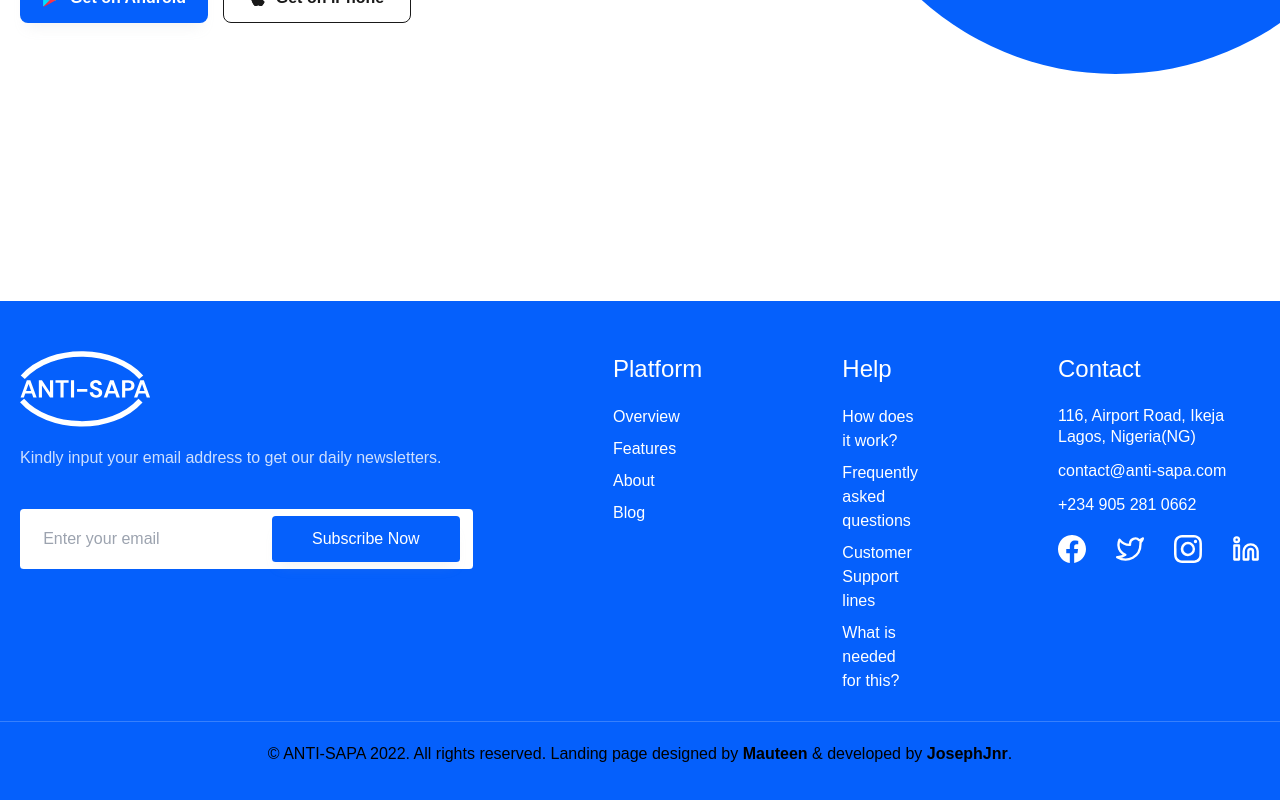
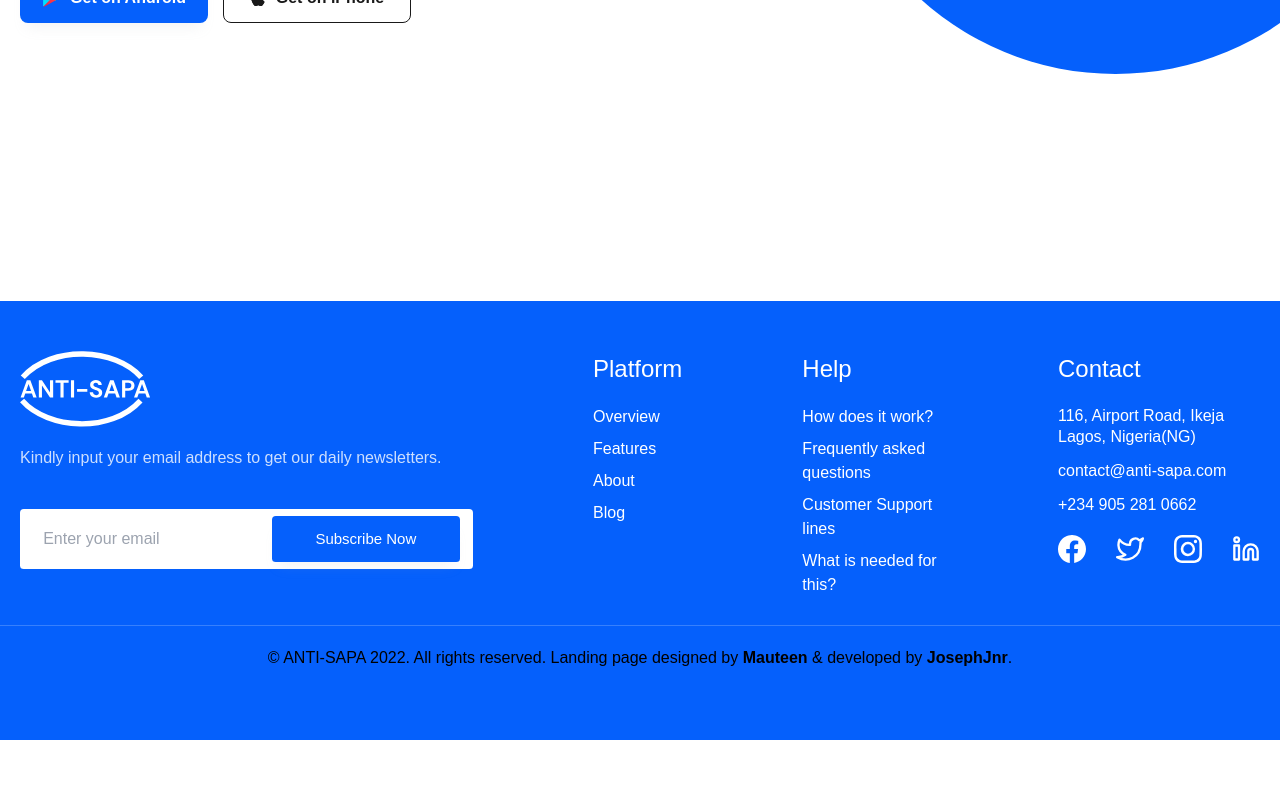
Before and after one commit to Joseph-Jnr/anti-sapa, a React (Create React App) app: page / in a window 1280 px wide. Shown: the part 3779-4579 px from the top of the page. After the commit the page ends 4519 px from the top, so only its background shows below. Built offline with nearby package versions, Linux system fonts and the light colour scheme.

Commit message:
form fix

```diff
--- a/src/components/footer/Footer.jsx
+++ b/src/components/footer/Footer.jsx
@@ -20,6 +20,13 @@ const Footer = () => {
     return () => window.removeEventListener("resize", updateMedia);
   });
 
+  const [name, setName] = useState("");
+
+  const handleSubmit = (event) => {
+    event.preventDefault();
+    alert(`Hey ${name}, thanks for subscribing`)
+  }
+
   return (
     <footer>
       <div className="footer container">
@@ -33,10 +40,15 @@ const Footer = () => {
               </a>
             </div>
             <p>Kindly input your email address to get our daily newsletters.</p>
-            <form>
+            <form onSubmit={handleSubmit}>
               <div className="input-group">
-                <input type="email" placeholder='Enter your email' />
-                <Button icon={''} text={ isDesktop ? 'Subscribe Now' : <HiPaperAirplane size={23} /> } btnClass={'btn-primary'} href={'#'} />
+                <input type="email" placeholder='Enter your email' value={name} onChange={(e) => setName(e.target.value)} />
+                <button type="submit" className='btn btn-primary'>
+                  { isDesktop ? 'Subscribe Now' : <HiPaperAirplane size={23} /> }
+                </button>
+                {/* <button type="submit">
+                  <Button icon={''} text={ isDesktop ? 'Subscribe Now' : <HiPaperAirplane size={23} /> } btnClass={'btn-primary'} href={''} />
+                </button> */}
               </div>
             </form>
           </div>
--- a/src/components/footer/footer.css
+++ b/src/components/footer/footer.css
@@ -6,7 +6,7 @@ footer {
 .top-footer {
     display: flex;
     justify-content: center;
-    gap: 140px;
+    gap: 120px;
 }
 
 .top-footer .col_1 p {
@@ -44,11 +44,12 @@ footer {
     outline: none;
 }
 
-.top-footer .input-group a {
+.top-footer .input-group button {
     font-weight: 100;
     margin-right: -10px;
     border-radius: 3.85807px;
     height: 46px;
+    font-size: 15px;
 }
 
 .quick-link h4 {
@@ -125,7 +126,10 @@ footer {
         width: 60%;
     }
 
-    .top-footer .input-group a {
+    .top-footer .input-group button {
+        display: flex;
+        justify-content: center;
+        align-items: center;
         margin-left: -46px;
         width: 110px;
     }
--- a/src/index.css
+++ b/src/index.css
@@ -16,7 +16,6 @@ body {
   font-family: 'DM Sans', sans-serif;
   -webkit-font-smoothing: antialiased;
   -moz-osx-font-smoothing: grayscale;
-  scroll-behavior: smooth;
 }
 
 .container {
@@ -24,3 +23,14 @@ body {
   margin: 0 auto;
   padding: 0 20px;
 }
+
+button.btn-primary {
+    background: var(--primary-blue);
+    color: var(--white);
+    width: 188px;
+    box-shadow: 0px 10.763px 14.3507px -6.72689px rgba(168, 175, 182, 0.15);
+}
+
+button.btn-primary:hover {
+    background: var(--primary-blue);
+}
```
